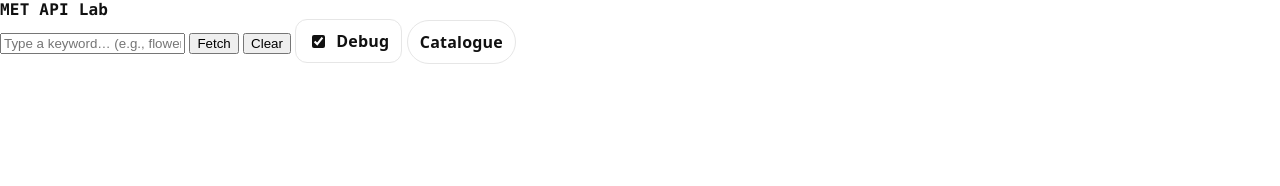
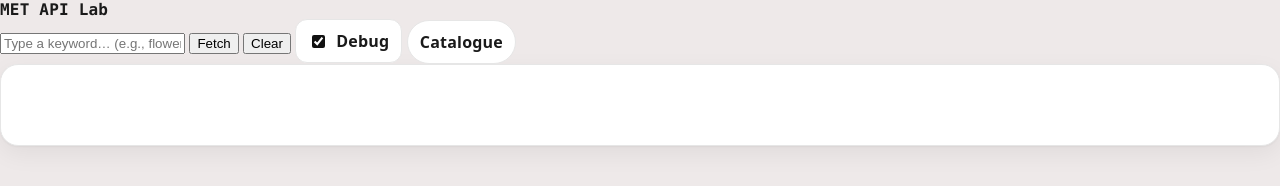
Before and after one commit to rushilbhatia3/METWork, a website: page lab.html in a window 1280 px wide. Drawn offline with Linux system fonts and the light colour scheme.

Commit message:
fixed styling

```diff
--- a/styles.css
+++ b/styles.css
@@ -1,8 +1,8 @@
 :root{
-  --bg:#ffffff;
+  --bg:#eee9e9;
   --panel:#ffffff;
-  --ink:#111111;
-  --muted:#555555;
+  --ink:#1a1a1a;
+  --muted:#454545;
   --line:#e6e6e6;
   --soft:#f6f6f6;
   --radius:18px;
@@ -159,7 +159,7 @@
   position:fixed;
   left:0;
   right:0;
-  bottom:14px;
+  bottom:18px;
   z-index:20;
   display:flex;
   justify-content:center;
@@ -172,9 +172,9 @@
   width:min(980px, 100%);
   border:1px solid var(--line);
   border-radius:22px;
-  background:rgba(255,255,255,.88);
+  background:rgba(255,255,255,.58);
   backdrop-filter: blur(12px);
-  box-shadow: 0 12px 40px rgba(0,0,0,0.10);
+  box-shadow: 0 12px 40px rgba(0,0,0,0.25);
   padding:14px;
 }
 
@@ -416,3 +416,16 @@
   .imgwrap{ padding:8px; }
   .artimg{ max-height:260px; border-radius:0; }
 }
+
+
+.catalogue{
+  border:1px solid var(--line);
+  border-radius:var(--radius);
+  background:var(--panel);
+  padding:32px;
+
+  /* subtle lift */
+  box-shadow:
+    0 1px 2px rgba(0,0,0,0.04),
+    0 8px 24px rgba(0,0,0,0.06);
+}
```
Also changed, not shown: 1 other file.
